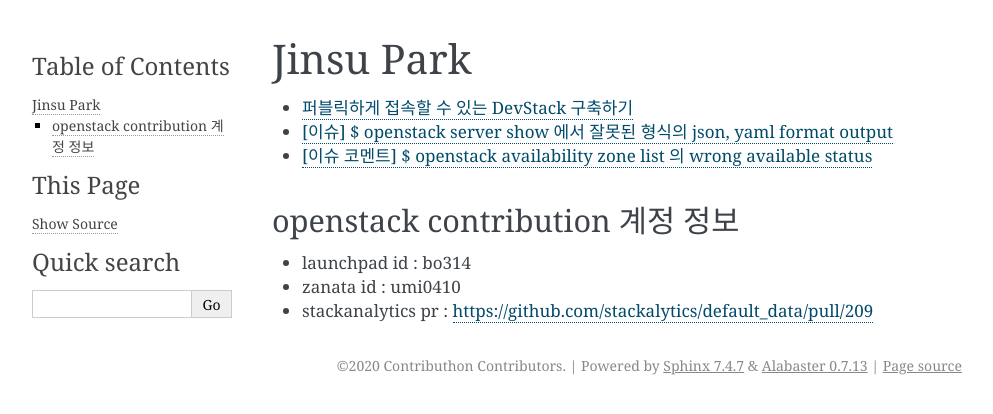
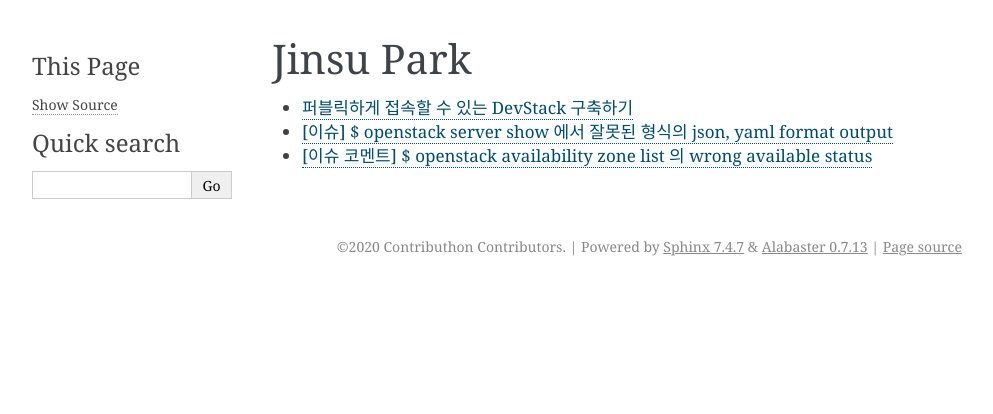
Before and after one commit to openstack-kr/contributhon-2020, a Sphinx documentation site: the page built from doc/source/jinsu_park/index.rst, in a window 1280 px wide. Shown: the top 414 px of the page, without its empty margins (148-1141 px from the left). Built offline with Sphinx 7.4.7, drawn with Linux system fonts in a browser that asks for light colours; the version number could not be read and is left out.

Commit message:
Revert "Add: account info jinsu"

```diff
--- a/doc/source/jinsu_park/index.rst
+++ b/doc/source/jinsu_park/index.rst
@@ -10,9 +10,3 @@
    install_publicly_accessible_devstack.rst
    bugfix_miss_format_output.rst
    bug_comment.rst
-
-openstack contribution 계정 정보
--------------------------------------------------
-- launchpad id : bo314
-- zanata id : umi0410
-- stackanalytics pr : https://github.com/stackalytics/default_data/pull/209
```
